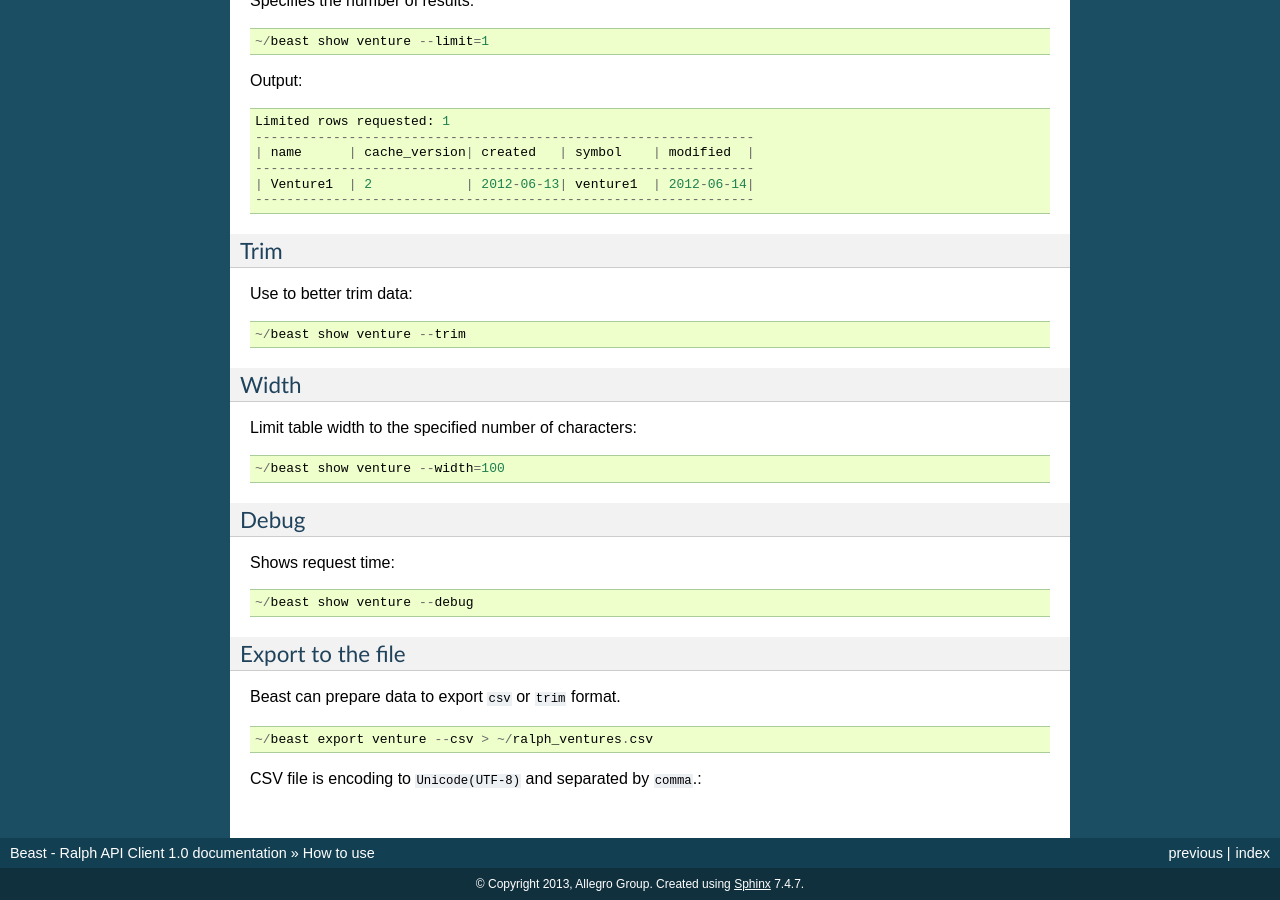
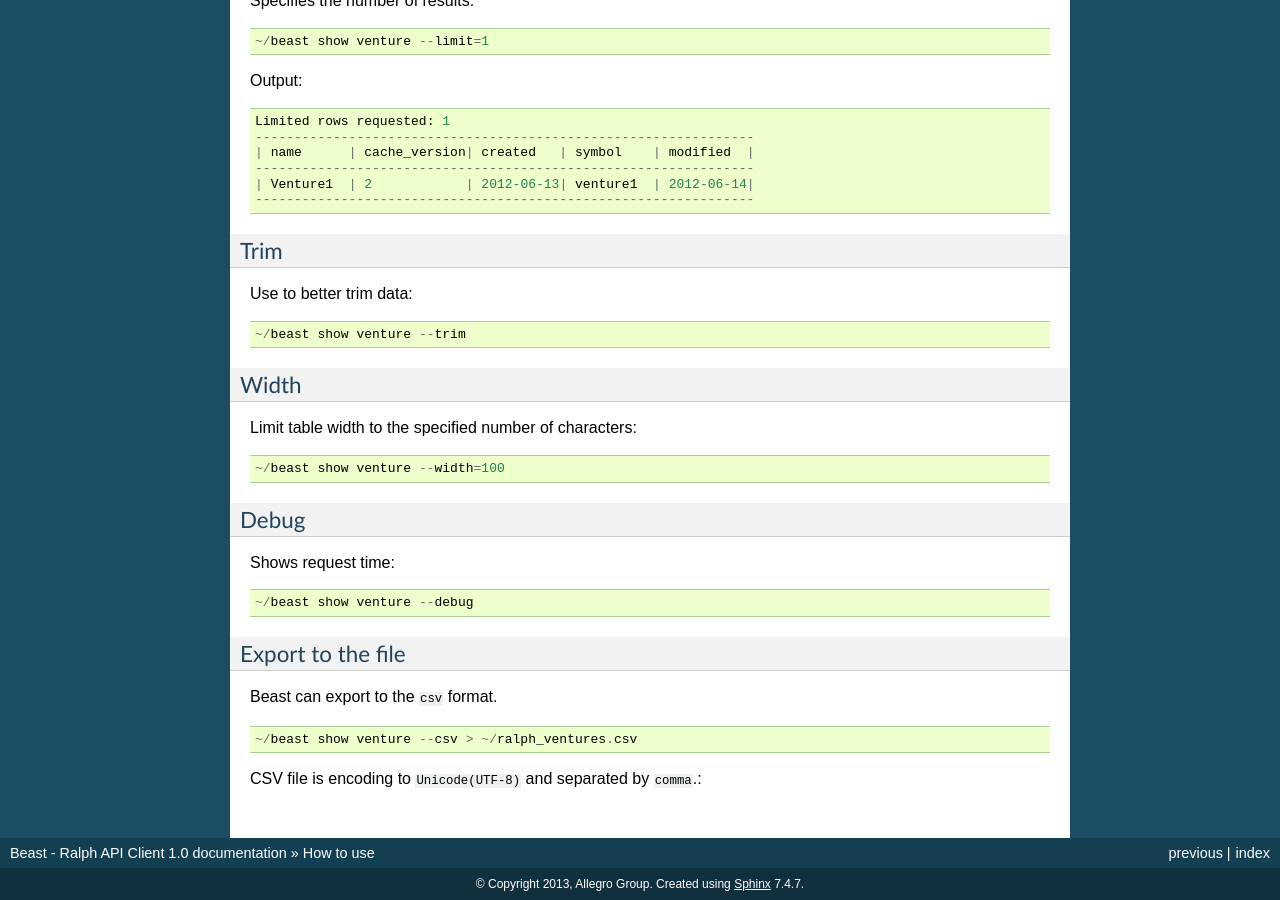
Before and after one commit to allegro/ralph-cli, a Sphinx documentation site: the page built from doc/howto.rst, in a window 1280 px wide and 900 px high, scrolled down 2045 px. Built offline with Sphinx 7.4.7, drawn with Linux system fonts in a browser that asks for light colours.

Commit message:
Update howto.rst

```diff
--- a/doc/howto.rst
+++ b/doc/howto.rst
@@ -162,8 +162,8 @@ Shows request time::
 Export to the file
 ~~~~~~~~~~~~~~~~~~
 
-Beast can prepare data to export ``csv`` or ``trim`` format.
+Beast can export to the ``csv`` format.
 ::
-  ~/beast export venture --csv > ~/ralph_ventures.csv
+  ~/beast show venture --csv > ~/ralph_ventures.csv
 
 CSV file is encoding to ``Unicode(UTF-8)`` and separated by ``comma``.::
```
